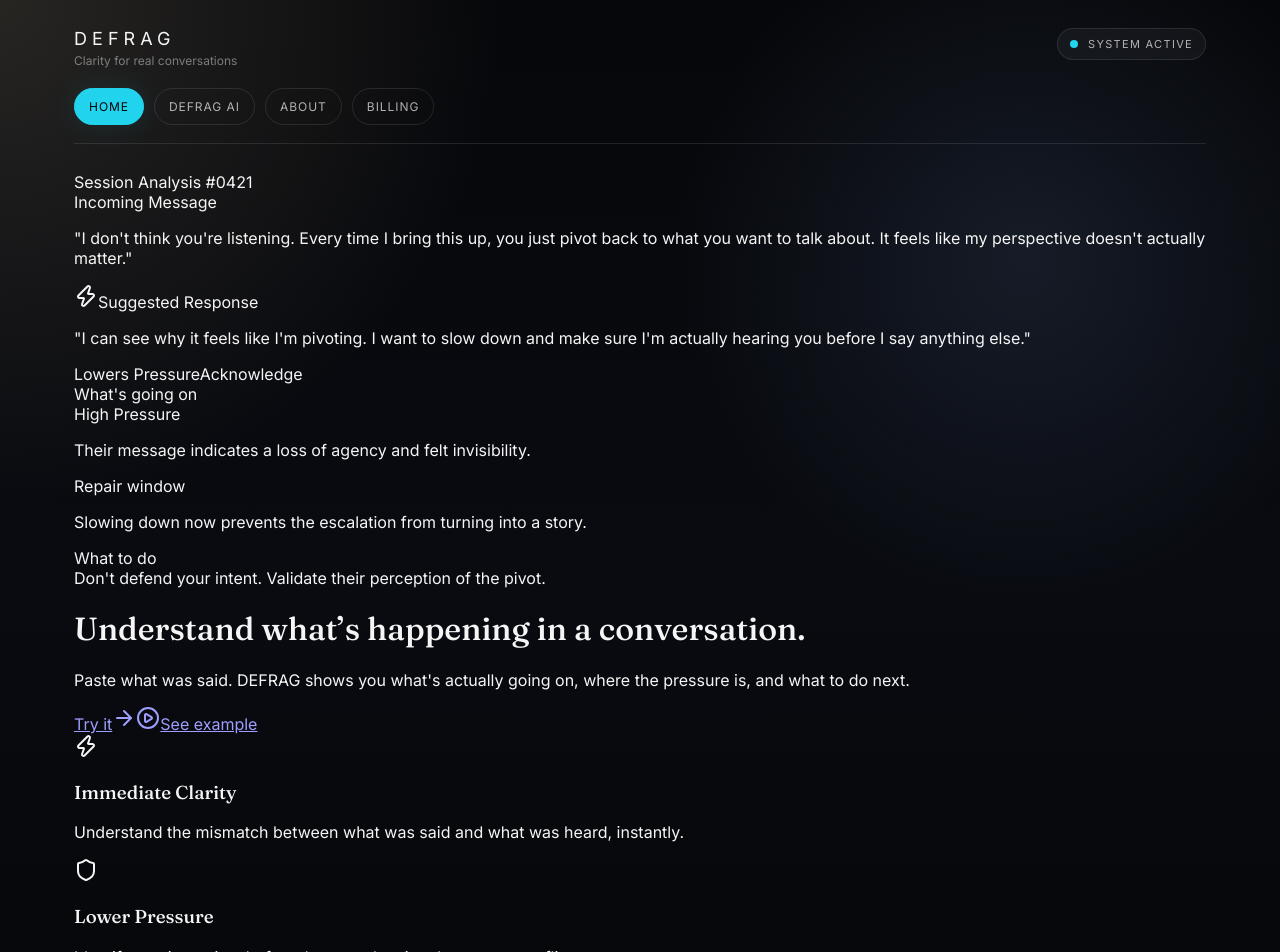
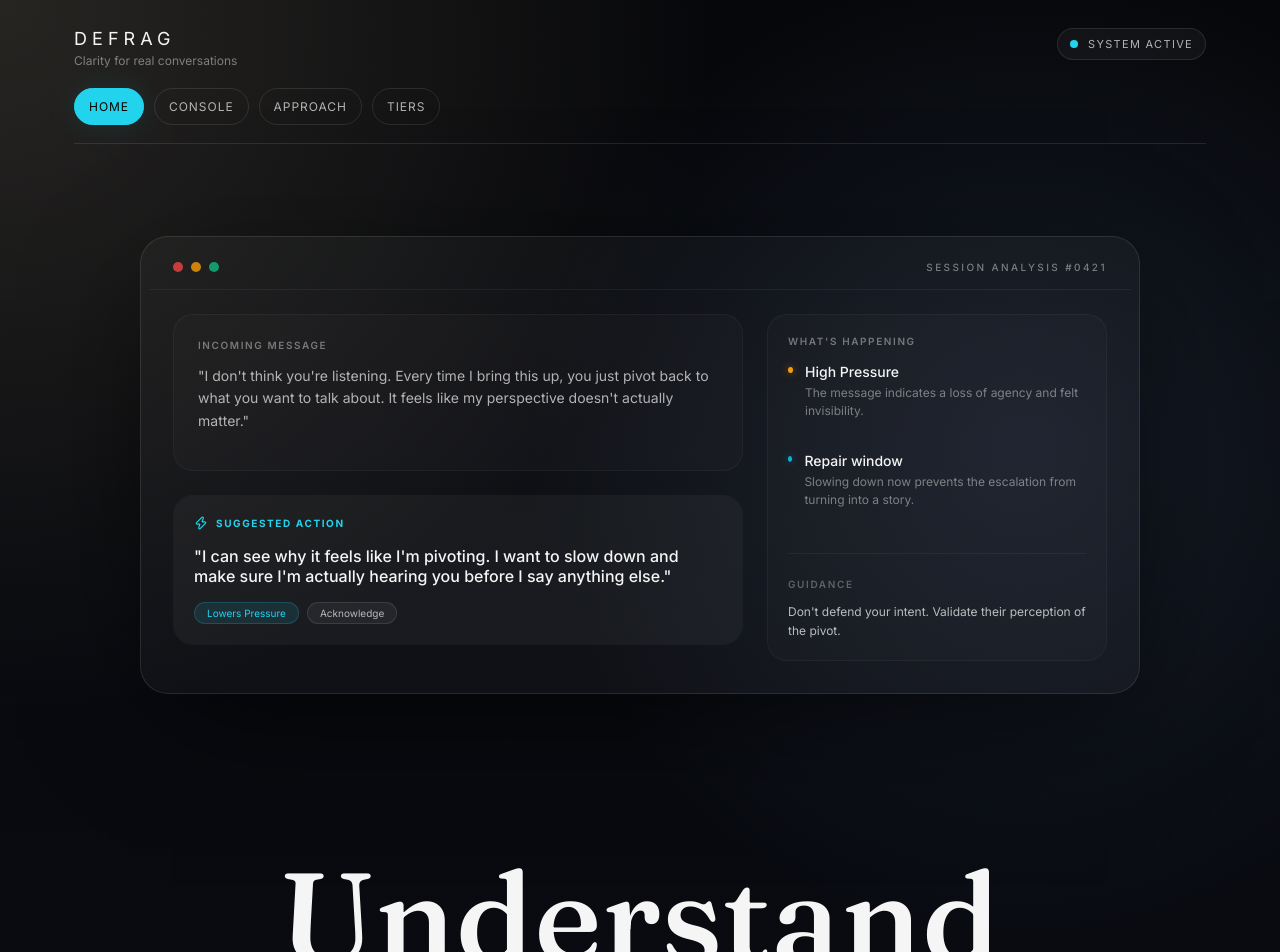
Before and after one commit to chadjameso93-netizen/defragsrelationalswap, a Next.js app in the folder apps/web/: page / in a window 1280 px wide. Shown: the top 952 px of the page. Built offline with nearby package versions, Linux system fonts and the light colour scheme.

Commit message:
fix(web): restore premium visual quality (inline styles) and scrub forbidden terminology

```diff
--- a/apps/web/src/app/page.tsx
+++ b/apps/web/src/app/page.tsx
@@ -12,72 +12,81 @@
       description=""
       hideHero={true}
     >
-      <div className="flex flex-col items-center pt-8 md:pt-16 pb-24 px-4 sm:px-6">
+      <div style={{ display: "flex", flexDirection: "column", alignItems: "center", paddingTop: 64, paddingBottom: 96, paddingLeft: 16, paddingRight: 16 }}>
 
         {/* 1. Product output (Center Stage) */}
-        <div className="w-full max-w-5xl mb-20 premium-fade-up" data-delay="1">
-          <div className="rounded-[28px] border border-white/10 bg-neutral-900/50 p-1 md:p-2 backdrop-blur-2xl shadow-[0_32px_128px_-32px_rgba(0,0,0,0.8)] relative overflow-hidden group">
+        <div className="premium-fade-up" data-delay="1" style={{ width: "100%", maxWidth: 1000, marginBottom: 80 }}>
+          <div style={{
+            borderRadius: 28,
+            border: "1px solid var(--color-border)",
+            background: "rgba(255, 255, 255, 0.03)",
+            padding: 8,
+            backdropFilter: "blur(24px)",
+            boxShadow: "0 32px 128px -32px rgba(0,0,0,0.8)",
+            position: "relative",
+            overflow: "hidden"
+          }}>
             {/* Top Bar */}
-            <div className="flex items-center justify-between px-6 py-4 border-bottom border-white/5">
-               <div className="flex items-center gap-2">
-                 <div className="w-2.5 h-2.5 rounded-full bg-red-500/80" />
-                 <div className="w-2.5 h-2.5 rounded-full bg-amber-500/80" />
-                 <div className="w-2.5 h-2.5 rounded-full bg-emerald-500/80" />
+            <div style={{ display: "flex", alignItems: "center", justifyContent: "space-between", padding: "16px 24px", borderBottom: "1px solid rgba(255, 255, 255, 0.05)" }}>
+               <div style={{ display: "flex", gap: 8 }}>
+                 <div style={{ width: 10, height: 10, borderRadius: "50%", background: "rgba(239, 68, 68, 0.8)" }} />
+                 <div style={{ width: 10, height: 10, borderRadius: "50%", background: "rgba(245, 158, 11, 0.8)" }} />
+                 <div style={{ width: 10, height: 10, borderRadius: "50%", background: "rgba(16, 185, 129, 0.8)" }} />
                </div>
-               <div className="text-[10px] tracking-[0.24em] uppercase text-white/30 font-medium">Session Analysis #0421</div>
+               <div style={{ fontSize: 10, letterSpacing: "0.24em", textTransform: "uppercase", color: "var(--color-text-muted)", fontWeight: 500 }}>Session Analysis #0421</div>
             </div>
 
             {/* Content Area */}
-            <div className="grid grid-cols-1 md:grid-cols-[1fr_320px] gap-6 p-6">
+            <div style={{ display: "grid", gridTemplateColumns: "1fr 340px", gap: 24, padding: 24 }}>
               {/* Left Column: Input Simulation */}
-              <div className="space-y-6">
-                <div className="p-6 rounded-2xl bg-white/[0.03] border border-white/5">
-                  <div className="text-[10px] tracking-widest uppercase text-white/40 mb-3 font-semibold">Incoming Message</div>
-                  <p className="text-white/80 leading-relaxed text-sm">
+              <div style={{ display: "flex", flexDirection: "column", gap: 24 }}>
+                <div style={{ padding: 24, borderRadius: 20, background: "rgba(255, 255, 255, 0.02)", border: "1px solid rgba(255, 255, 255, 0.04)" }}>
+                  <div style={{ fontSize: 10, letterSpacing: "0.16em", textTransform: "uppercase", color: "rgba(255, 255, 255, 0.4)", marginBottom: 12, fontWeight: 600 }}>Incoming Message</div>
+                  <p style={{ color: "var(--color-text-secondary)", lineHeight: 1.6, fontSize: 14 }}>
                     "I don't think you're listening. Every time I bring this up, you just pivot back to what you want to talk about. It feels like my perspective doesn't actually matter."
                   </p>
                 </div>
 
-                <div className="space-y-[1px] rounded-2xl overflow-hidden border border-white/5">
-                   <div className="bg-white/[0.04] p-5">
-                      <div className="flex items-center gap-2 mb-2">
-                        <Zap className="w-3.5 h-3.5 text-cyan-400" />
-                        <span className="text-[10px] tracking-widest uppercase text-cyan-400 font-bold">Suggested Response</span>
+                <div style={{ borderRadius: 20, overflow: "hidden", border: "1px solid rgba(255, 255, 255, 0.04)" }}>
+                   <div style={{ background: "rgba(255, 255, 255, 0.04)", padding: 20 }}>
+                      <div style={{ display: "flex", alignItems: "center", gap: 8, marginBottom: 8 }}>
+                        <Zap style={{ width: 14, height: 14, color: "var(--color-accent)" }} />
+                        <span style={{ fontSize: 10, letterSpacing: "0.16em", textTransform: "uppercase", color: "var(--color-accent)", fontWeight: 700 }}>Suggested Action</span>
                       </div>
-                      <p className="text-white text-base font-medium">
+                      <p style={{ color: "var(--color-text-primary)", fontSize: 16, fontWeight: 500 }}>
                         "I can see why it feels like I'm pivoting. I want to slow down and make sure I'm actually hearing you before I say anything else."
                       </p>
-                      <div className="mt-4 flex gap-2">
-                         <span className="px-3 py-1 rounded-full bg-cyan-500/10 border border-cyan-500/20 text-[10px] text-cyan-400">Lowers Pressure</span>
-                         <span className="px-3 py-1 rounded-full bg-white/5 border border-white/10 text-[10px] text-white/60">Acknowledge</span>
+                      <div style={{ marginTop: 16, display: "flex", gap: 8 }}>
+                         <span style={{ padding: "4px 12px", borderRadius: 99, background: "rgba(34, 211, 238, 0.1)", border: "1px solid rgba(34, 211, 238, 0.2)", fontSize: 10, color: "var(--color-accent)" }}>Lowers Pressure</span>
+                         <span style={{ padding: "4px 12px", borderRadius: 99, background: "rgba(255, 255, 255, 0.05)", border: "1px solid rgba(255, 255, 255, 0.1)", fontSize: 10, color: "var(--color-text-secondary)" }}>Acknowledge</span>
                       </div>
                    </div>
                 </div>
               </div>
 
               {/* Right Column: Insight Simulation */}
-              <div className="space-y-4">
-                 <div className="p-5 rounded-2xl bg-white/[0.03] border border-white/5 h-full">
-                    <div className="text-[10px] tracking-widest uppercase text-white/40 mb-4 font-semibold">What's going on</div>
-                    <div className="space-y-4">
-                       <div className="flex gap-3">
-                          <div className="mt-1 w-1.5 h-1.5 rounded-full bg-amber-500 shadow-[0_0_8px_rgba(245,158,11,0.5)]" />
+              <div style={{ display: "flex", flexDirection: "column", gap: 16 }}>
+                 <div style={{ padding: 20, borderRadius: 20, background: "rgba(255, 255, 255, 0.02)", border: "1px solid rgba(255, 255, 255, 0.04)", height: "100%" }}>
+                    <div style={{ fontSize: 10, letterSpacing: "0.16em", textTransform: "uppercase", color: "rgba(255, 255, 255, 0.4)", marginBottom: 16, fontWeight: 600 }}>What's happening</div>
+                    <div style={{ display: "flex", flexDirection: "column", gap: 20 }}>
+                       <div style={{ display: "flex", gap: 12 }}>
+                          <div style={{ marginTop: 4, width: 6, height: 6, borderRadius: "50%", background: "#f59e0b", boxShadow: "0 0 8px rgba(245, 158, 11, 0.5)" }} />
                           <div>
-                             <div className="text-sm font-medium text-white/90">High Pressure</div>
-                             <p className="text-xs text-white/50 leading-relaxed mt-1">Their message indicates a loss of agency and felt invisibility.</p>
+                             <div style={{ fontSize: 14, fontWeight: 500, color: "var(--color-text-primary)" }}>High Pressure</div>
+                             <p style={{ fontSize: 12, color: "var(--color-text-muted)", lineHeight: 1.5, marginTop: 4 }}>The message indicates a loss of agency and felt invisibility.</p>
                           </div>
                        </div>
-                       <div className="flex gap-3">
-                          <div className="mt-1 w-1.5 h-1.5 rounded-full bg-cyan-500 shadow-[0_0_8px_rgba(6,182,212,0.5)]" />
+                       <div style={{ display: "flex", gap: 12 }}>
+                          <div style={{ marginTop: 4, width: 6, height: 6, borderRadius: "50%", background: "#06b6d4", boxShadow: "0 0 8px rgba(6, 182, 212, 0.5)" }} />
                           <div>
-                             <div className="text-sm font-medium text-white/90">Repair window</div>
-                             <p className="text-xs text-white/50 leading-relaxed mt-1">Slowing down now prevents the escalation from turning into a story.</p>
+                             <div style={{ fontSize: 14, fontWeight: 500, color: "var(--color-text-primary)" }}>Repair window</div>
+                             <p style={{ fontSize: 12, color: "var(--color-text-muted)", lineHeight: 1.5, marginTop: 4 }}>Slowing down now prevents the escalation from turning into a story.</p>
                           </div>
                        </div>
                     </div>
-                    <div className="mt-8 pt-6 border-t border-white/5">
-                        <div className="text-[10px] tracking-widest uppercase text-white/30 mb-3 font-semibold">What to do</div>
-                        <div className="text-xs text-white/70 leading-relaxed">
+                    <div style={{ marginTop: 32, paddingTop: 24, borderTop: "1px solid rgba(255, 255, 255, 0.05)" }}>
+                        <div style={{ fontSize: 10, letterSpacing: "0.16em", textTransform: "uppercase", color: "rgba(255, 255, 255, 0.3)", marginBottom: 12, fontWeight: 600 }}>Guidance</div>
+                        <div style={{ fontSize: 12, color: "rgba(255, 255, 255, 0.7)", lineHeight: 1.6 }}>
                            Don't defend your intent. Validate their perception of the pivot.
                         </div>
                     </div>
@@ -88,60 +97,85 @@
         </div>
 
         {/* 2. Headline */}
-        <div className="text-center max-w-4xl mb-12 premium-fade-up" data-delay="0">
-          <h1 className="text-5xl md:text-7xl lg:text-8xl font-medium tracking-tight mb-8 leading-[0.9] text-white">
+        <div style={{ textAlign: "center", maxWidth: 840, marginBottom: 48 }}>
+          <h1 className="premium-fade-up" data-delay="0" style={{ fontSize: "clamp(3rem, 10vw, 8rem)", fontWeight: 500, tracking: "-0.04em", marginBottom: 32, lineHeight: 0.9, color: "var(--color-text-primary)" }}>
             Understand what’s happening in a conversation.
           </h1>
 
-          <p className="text-lg md:text-xl text-neutral-400 mb-12 leading-relaxed max-w-2xl mx-auto font-light">
+          <p className="premium-fade-up" data-delay="1" style={{ fontSize: "clamp(1rem, 2vw, 1.25rem)", color: "var(--color-text-secondary)", marginBottom: 48, lineHeight: 1.6, maxWidth: 640, marginLeft: "auto", marginRight: "auto", fontWeight: 300 }}>
             Paste what was said. DEFRAG shows you what's actually going on, where the pressure is, and what to do next.
           </p>
 
           {/* 3. CTA */}
-          <div className="flex flex-wrap justify-center gap-5">
+          <div style={{ display: "flex", flexWrap: "wrap", justifyContent: "center", gap: 20 }}>
             <Link
               href="/login"
-              className="flex items-center gap-3 bg-white text-black px-10 py-5 rounded-full font-semibold text-lg transition-transform hover:scale-105 active:scale-95 shadow-[0_20px_40px_rgba(255,255,255,0.15)]"
+              className="premium-panel"
+              style={{
+                display: "flex",
+                alignItems: "center",
+                gap: 12,
+                background: "var(--color-text-primary)",
+                color: "var(--color-bg)",
+                padding: "20px 48px",
+                borderRadius: "var(--radius-pill)",
+                fontWeight: 600,
+                fontSize: 18,
+                textDecoration: "none",
+                boxShadow: "0 20px 40px rgba(0,0,0,0.3)"
+              }}
             >
               Try it
-              <ArrowRight className="w-5 h-5" />
+              <ArrowRight style={{ width: 20, height: 20 }} />
             </Link>
             <Link
               href="#example"
-              className="flex items-center gap-3 bg-white/5 text-white border border-white/10 px-10 py-5 rounded-full font-medium text-lg transition-all hover:bg-white/10"
+              style={{
+                display: "flex",
+                alignItems: "center",
+                gap: 12,
+                background: "rgba(255, 255, 255, 0.05)",
+                color: "var(--color-text-primary)",
+                border: "1px solid var(--color-border)",
+                padding: "20px 48px",
+                borderRadius: "var(--radius-pill)",
+                fontWeight: 500,
+                fontSize: 18,
+                textDecoration: "none"
+              }}
             >
-              <PlayCircle className="w-5 h-5" />
+              <PlayCircle style={{ width: 20, height: 20 }} />
               See example
             </Link>
           </div>
         </div>
 
         {/* 4. Supporting copy (Minimal) */}
-        <div className="mt-32 w-full max-w-4xl grid grid-cols-1 md:grid-cols-3 gap-12 premium-fade-up" data-delay="2">
-           <div className="space-y-4 text-center md:text-left">
-              <div className="inline-flex p-3 rounded-2xl bg-cyan-500/10 border border-cyan-500/20 mb-2">
-                 <Zap className="w-6 h-6 text-cyan-400" />
+        <div className="premium-fade-up" data-delay="2" style={{ marginTop: 120, width: "100%", maxWidth: 1000, display: "grid", gridTemplateColumns: "repeat(auto-fit, minmax(280px, 1fr))", gap: 48 }}>
+           <div style={{ display: "flex", flexDirection: "column", gap: 16 }}>
+              <div style={{ padding: 12, borderRadius: 16, background: "rgba(34, 211, 238, 0.1)", border: "1px solid rgba(34, 211, 238, 0.2)", width: "fit-content" }}>
+                 <Zap style={{ width: 24, height: 24, color: "var(--color-accent)" }} />
               </div>
-              <h3 className="text-lg font-medium text-white">Immediate Clarity</h3>
-              <p className="text-sm text-neutral-400 leading-relaxed">
+              <h3 style={{ fontSize: 18, fontWeight: 500, color: "var(--color-text-primary)", margin: 0 }}>Immediate Clarity</h3>
+              <p style={{ fontSize: 14, color: "var(--color-text-muted)", lineHeight: 1.6, margin: 0 }}>
                 Understand the mismatch between what was said and what was heard, instantly.
               </p>
            </div>
-           <div className="space-y-4 text-center md:text-left">
-              <div className="inline-flex p-3 rounded-2xl bg-amber-500/10 border border-amber-500/20 mb-2">
-                 <Shield className="w-6 h-6 text-amber-500" />
+           <div style={{ display: "flex", flexDirection: "column", gap: 16 }}>
+              <div style={{ padding: 12, borderRadius: 16, background: "rgba(245, 158, 11, 0.1)", border: "1px solid rgba(245, 158, 11, 0.2)", width: "fit-content" }}>
+                 <Shield style={{ width: 24, height: 24, color: "#f59e0b" }} />
               </div>
-              <h3 className="text-lg font-medium text-white">Lower Pressure</h3>
-              <p className="text-sm text-neutral-400 leading-relaxed">
+              <h3 style={{ fontSize: 18, fontWeight: 500, color: "var(--color-text-primary)", margin: 0 }}>Lower Pressure</h3>
+              <p style={{ fontSize: 14, color: "var(--color-text-muted)", lineHeight: 1.6, margin: 0 }}>
                 Identify tension points before they escalate into long-term conflict.
               </p>
            </div>
-           <div className="space-y-4 text-center md:text-left">
-              <div className="inline-flex p-3 rounded-2xl bg-white/5 border border-white/10 mb-2">
-                 <MessageSquare className="w-6 h-6 text-white/50" />
+           <div style={{ display: "flex", flexDirection: "column", gap: 16 }}>
+              <div style={{ padding: 12, borderRadius: 16, background: "rgba(255,255,255,0.05)", border: "1px solid var(--color-border)", width: "fit-content" }}>
+                 <MessageSquare style={{ width: 24, height: 24, color: "rgba(255,255,255,0.5)" }} />
               </div>
-              <h3 className="text-lg font-medium text-white">What To Say</h3>
-              <p className="text-sm text-neutral-400 leading-relaxed">
+              <h3 style={{ fontSize: 18, fontWeight: 500, color: "var(--color-text-primary)", margin: 0 }}>What To Do</h3>
+              <p style={{ fontSize: 14, color: "var(--color-text-muted)", lineHeight: 1.6, margin: 0 }}>
                 Get specific language suggestions that preserve the relationship and move forward.
               </p>
            </div>
@@ -149,22 +183,13 @@
 
       </div>
 
-      <style jsx>{`
-        .premium-fade-up {
-          opacity: 0;
-          animation: fadeUp 0.8s cubic-bezier(0.16, 1, 0.3, 1) forwards;
-        }
-        .premium-fade-up[data-delay="1"] { animation-delay: 0.1s; }
-        .premium-fade-up[data-delay="2"] { animation-delay: 0.2s; }
-
-        @keyframes fadeUp {
-          from {
-            opacity: 0;
-            transform: translateY(20px);
+      <style>{`
+        @media (max-width: 800px) {
+          div[style*="grid-template-columns: 1fr 340px"] {
+            grid-template-columns: 1fr !important;
           }
-          to {
-            opacity: 1;
-            transform: translateY(0);
+          h1[style*="clamp(3rem, 10vw, 8rem)"] {
+            font-size: 3.5rem !important;
           }
         }
       `}</style>
--- a/apps/web/src/components/app-shell.tsx
+++ b/apps/web/src/components/app-shell.tsx
@@ -19,9 +19,9 @@
   const pathname = usePathname();
   const navItems = [
     { href: "/", label: "Home", match: (value: string) => value === "/" },
-    { href: "/dynamics", label: "DEFRAG AI", match: (value: string) => value.startsWith("/dynamics") },
-    { href: "/about", label: "About", match: (value: string) => value.startsWith("/about") },
-    { href: "/account/billing", label: "Billing", match: (value: string) => value.startsWith("/account/billing") },
+    { href: "/dynamics", label: "Console", match: (value: string) => value.startsWith("/dynamics") },
+    { href: "/about", label: "Approach", match: (value: string) => value.startsWith("/about") },
+    { href: "/account/billing", label: "Tiers", match: (value: string) => value.startsWith("/account/billing") },
   ];
   const footerItems = [
     { href: "/about", label: "About" },
@@ -212,7 +212,7 @@
             }}
           >
             <div style={{ color: "var(--color-text-muted)", fontSize: 13, maxWidth: 400 }}>
-              DEFRAG helps you identify repeating patterns and change what happens next.
+              DEFRAG helps you understand what's happening and change what happens next.
             </div>
             <div style={{ display: "flex", flexWrap: "wrap", gap: 12 }}>
               {footerItems.map((item) => (
--- a/package.json
+++ b/package.json
@@ -19,5 +19,8 @@
   },
   "dependencies": {
     "jose": "^6.2.2"
+  },
+  "engines": {
+    "node": "20.x"
   }
 }
```
Also changed, not shown: apps/web/src/app/about/page.tsx (+11 -11 lines), apps/web/src/app/account/billing/page.tsx (+4 -4 lines), apps/web/src/app/account/page.tsx (+14 -14 lines), apps/web/src/app/dynamics/page.tsx (+9 -9 lines).
